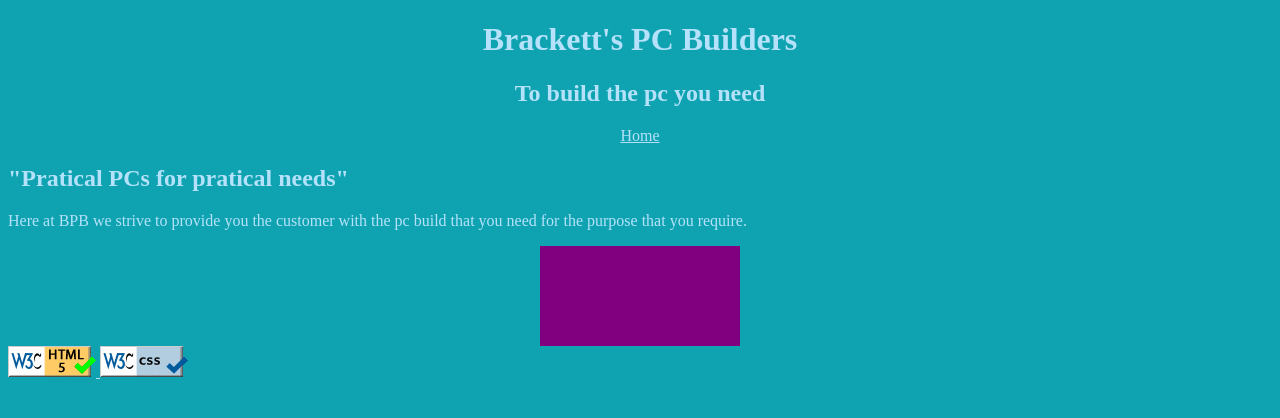
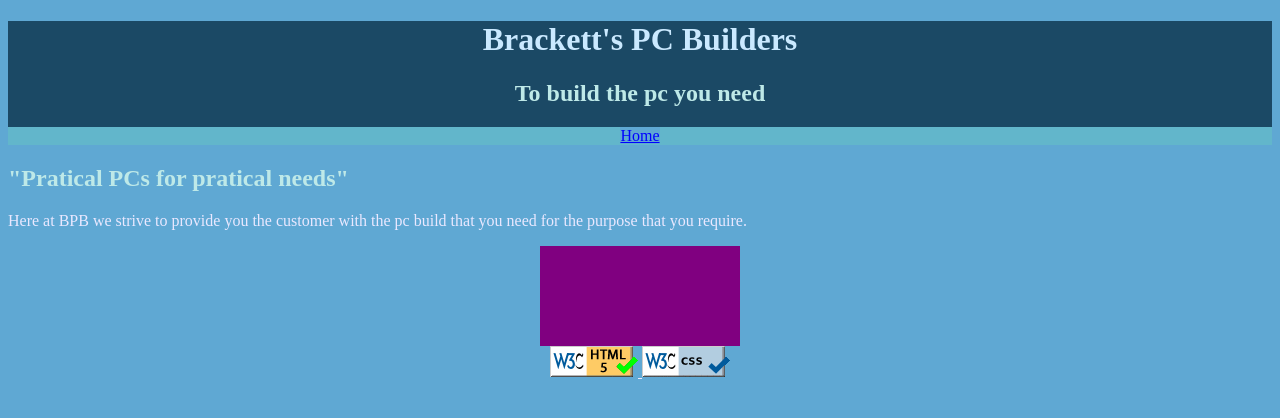
Before and after one commit to wolfbaj/WEB250, a PHP site: page /brand.html in a window 1280 px wide. Shown: the top 418 px of the page. Run offline with PHP 8.4, Linux system fonts and the light colour scheme.

Commit message:
style and color changes

```diff
--- a/brand.html
+++ b/brand.html
@@ -8,8 +8,8 @@
 
 	<body>
 		<header>
-		<h1>Brackett's PC Builders</h1>
-		<h2>To build the pc you need</h2>
+		<h1 class="top">Brackett's PC Builders</h1>
+		<h2 class="top">To build the pc you need</h2>
 		<nav>
 			<a href="brand.html">Home</a>
 		</nav>
--- a/styles/brand.css
+++ b/styles/brand.css
@@ -1,25 +1,26 @@
 *{
-	background-color: #0FA3B1;
-	color: #B5E2FA;
+	background-color: #5FA8D3;
+	color: #EAE8FF;
 	font-family: ;
 }
 body{
 
 }
-head{
-
-}
 header{
 	text-align: center;
+	background-color: #1B4965;
 }
 nav{
-
+	background-color: #62B6CB;
 }
 nav a{
-
+	color: blue;
 }
 div{
 
+}
+.top{
+	background-color: #1B4965;
 }
 .rectangle{
 	background-color: purple;
@@ -28,14 +29,14 @@ div{
 	margin: auto;
 }
 h1{
-
+	color: #CAE9FF;
 }
 h2{
-
+	color: #BEE9E8;
 }
 p{
 
 }
 footer{
-
+	text-align: center;
 }
```
